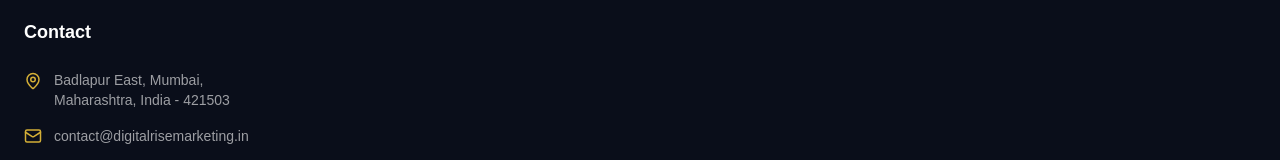
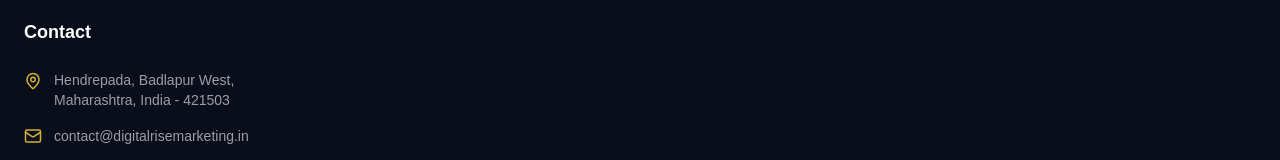
Before and after one commit to Rahulkalagadda/DigitalRise-Marketing-, a Next.js app: page / in a window 1280 px wide. Shown: the part 6284-6444 px from the top of the page. Built offline with nearby package versions, Linux system fonts and the light colour scheme; some icons are missing; a web font is replaced by a local one.

Commit message:
chore: update business address to Hendrepada, Badlapur West

```diff
--- a/app/layout.tsx
+++ b/app/layout.tsx
@@ -52,7 +52,7 @@
   "telephone": "+91XXXXXXXXXX", // User should update this
   "address": {
     "@type": "PostalAddress",
-    "streetAddress": "Badlapur East",
+    "streetAddress": "Hendrepada, Badlapur West",
     "addressLocality": "Badlapur",
     "addressRegion": "Maharashtra",
     "postalCode": "421503",
--- a/components/layout/Footer.tsx
+++ b/components/layout/Footer.tsx
@@ -65,7 +65,7 @@
                     <ul className="space-y-4">
                         <li className="flex items-start gap-3 text-white/60 text-sm group cursor-pointer hover:text-white transition-colors">
                             <MapPin size={18} className="text-[#D4AF37] shrink-0 mt-0.5" />
-                            <span>Badlapur East, Mumbai,<br />Maharashtra, India - 421503</span>
+                            <span>Hendrepada, Badlapur West,<br />Maharashtra, India - 421503</span>
                         </li>
                         <li className="flex items-center gap-3 text-white/60 text-sm group cursor-pointer hover:text-white transition-colors">
                             <Mail size={18} className="text-[#D4AF37] shrink-0" />
```
